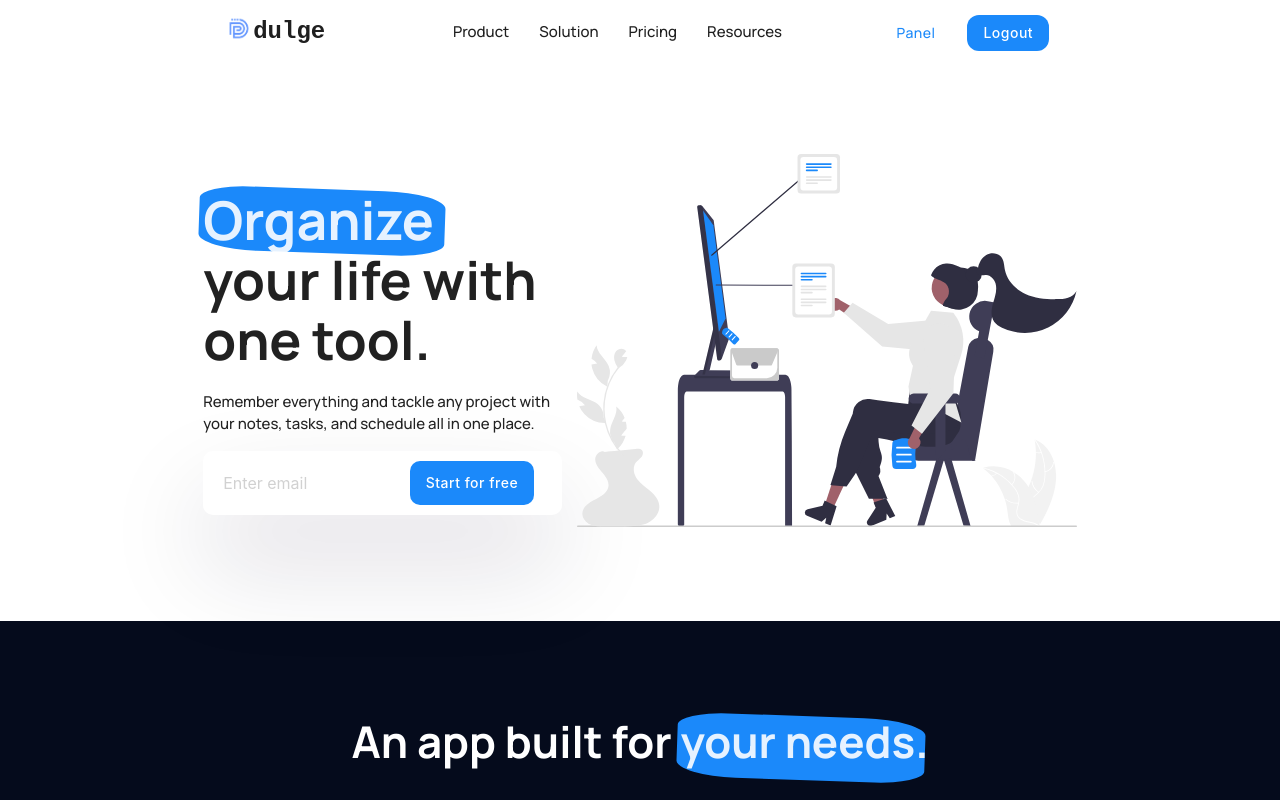
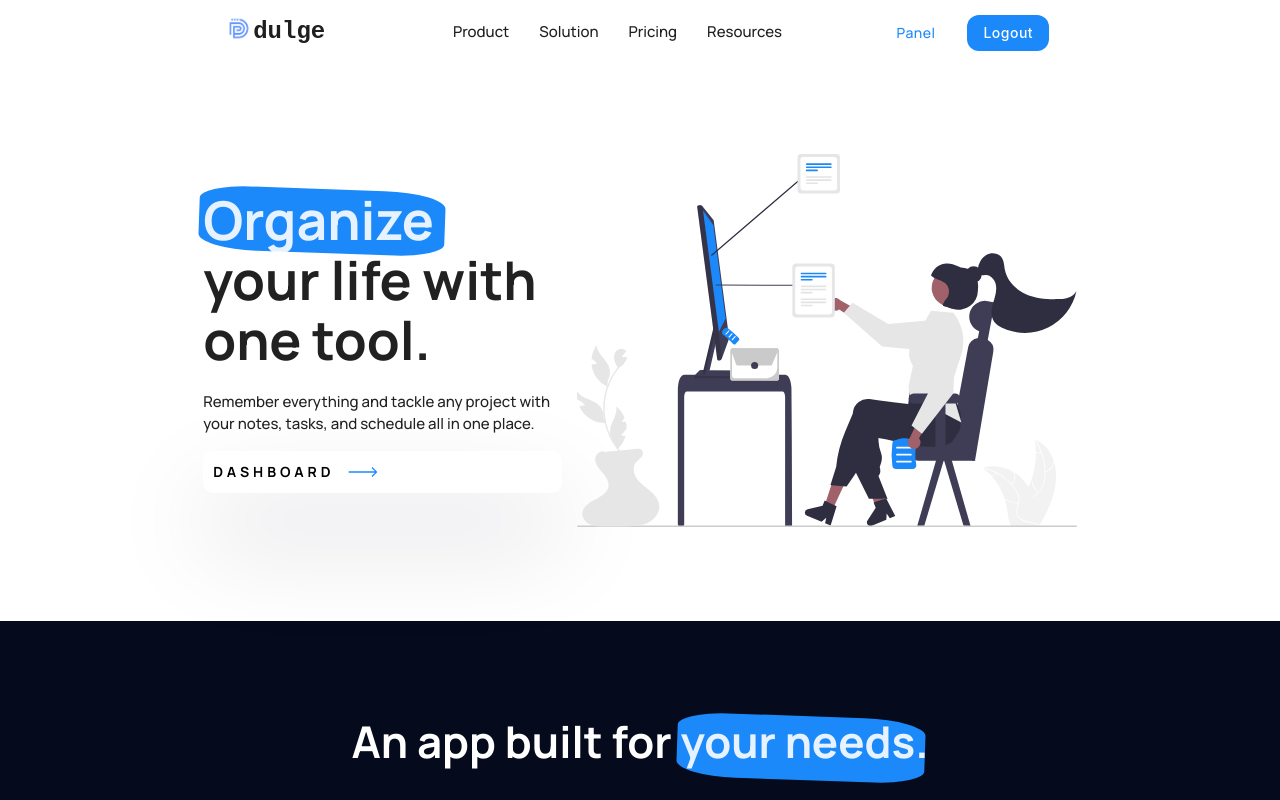
Before and after one commit to abdrzqsalihu/dulge-app, a React (Vite) app: page / in a window 1280 px wide. Shown: the top 800 px of the page. Built offline with nearby package versions, Linux system fonts and the light colour scheme; no server answers; sample sign-in values are in the browser's storage.

Commit message:
added a view dashboard button to the hero section and integrated it with google auth.

```diff
--- a/src/Components/Home/Hero.jsx
+++ b/src/Components/Home/Hero.jsx
@@ -1,7 +1,19 @@
+import { Link } from "react-router-dom";
 import React from 'react'
 import hero from '../../assets/img/undraw_organizing_projects_re_9p1k.svg'
+import {UserAuth} from '../../context/AuthContext'
 
 function Hero() {
+    const {user, logOut} = UserAuth();
+
+    const handleSignOut = async () => {
+        try {
+            await logOut()
+        } catch (error) {
+            console.log(error)
+        }
+    }
+
   return (
     <div className='hero'>
         <div className="container"><br /><br /><br /><br />
@@ -12,10 +24,24 @@ function Hero() {
                     <p>Remember everything and tackle any project with your notes, tasks, and schedule all in one place.</p>
                    <div className='boxshadow'>
                     <form className="form-inline" action="">
-                        <input type="email" id="email" placeholder="Enter email" className='input' name="email" required  />
-                        <button type="submit" className='btn bold z-depth-0'>Start for free</button>
+                    {user?.displayName ? (
+                         <>
+                         <Link to="/Dashboard" className="dashboard_cta">
+                            <span className="hover-underline-animation"> Dashboard </span><svg fill="#1B89FA" viewBox="0 0 46 16" height="10" width="30" xmlns="http://www.w3.org/2000/svg" id="arrow-horizontal"><path transform="translate(30)" d="M8,0,6.545,1.455l5.506,5.506H-30V9.039H12.052L6.545,14.545,8,16l8-8Z" data-name="Path 10" id="Path_10">
+                            </path></svg>
+                        </Link>
+                         </>):
+                        (<>
+                            <input type="email" id="email" placeholder="Enter email" className='input' name="email" required />
+                            <button type="submit" className='btn bold z-depth-0'>Start for free</button>
+                        </>)}
                     </form>
                    </div>
+
+
+
+
+
                    </div>
                 </div>
                 <div className="col l7 m12 s12 push-l1">
--- a/src/Components/Home/Home.css
+++ b/src/Components/Home/Home.css
@@ -88,6 +88,63 @@
     border-radius: 20% 25% 20% 24%;
     padding: 37px 190px 27px 50px;
   }
+
+  /* Hero Section Dashboard Button Style */
+
+  .dashboard_cta {
+    border: none;
+    background: none;
+    cursor:pointer;
+  }
+
+  .dashboard_cta span {
+    padding-bottom: 7px;
+    letter-spacing: 4px;
+    font-size: 14px;
+    padding-right: 15px;
+    text-transform: uppercase;
+    font-weight: 600;
+  }
+
+  .dashboard_cta svg {
+    transform: translateX(-8px);
+    transition: all 0.3s ease;
+    color: #1B89FA;
+  }
+
+  .cta:hover svg {
+    transform: translateX(0);
+  }
+
+  .dashboard_cta:active svg {
+    transform: scale(0.9);
+  }
+
+  .hover-underline-animation {
+    position: relative;
+    color: black;
+    padding-bottom: 20px;
+  }
+
+  .hover-underline-animation:after {
+    content: "";
+    position: absolute;
+    width: 100%;
+    transform: scaleX(0);
+    height: 3px;
+    bottom: 0;
+    left: 0;
+    background-color: #1B89FA;
+    transform-origin: bottom right;
+    transition: transform 0.25s ease-out;
+  }
+
+  .dashboard_cta:hover .hover-underline-animation:after {
+    transform: scaleX(1);
+    transform-origin: bottom left;
+  }
+
+
 
   /* /* End of Hero Component Custom Style  * */
 
```
